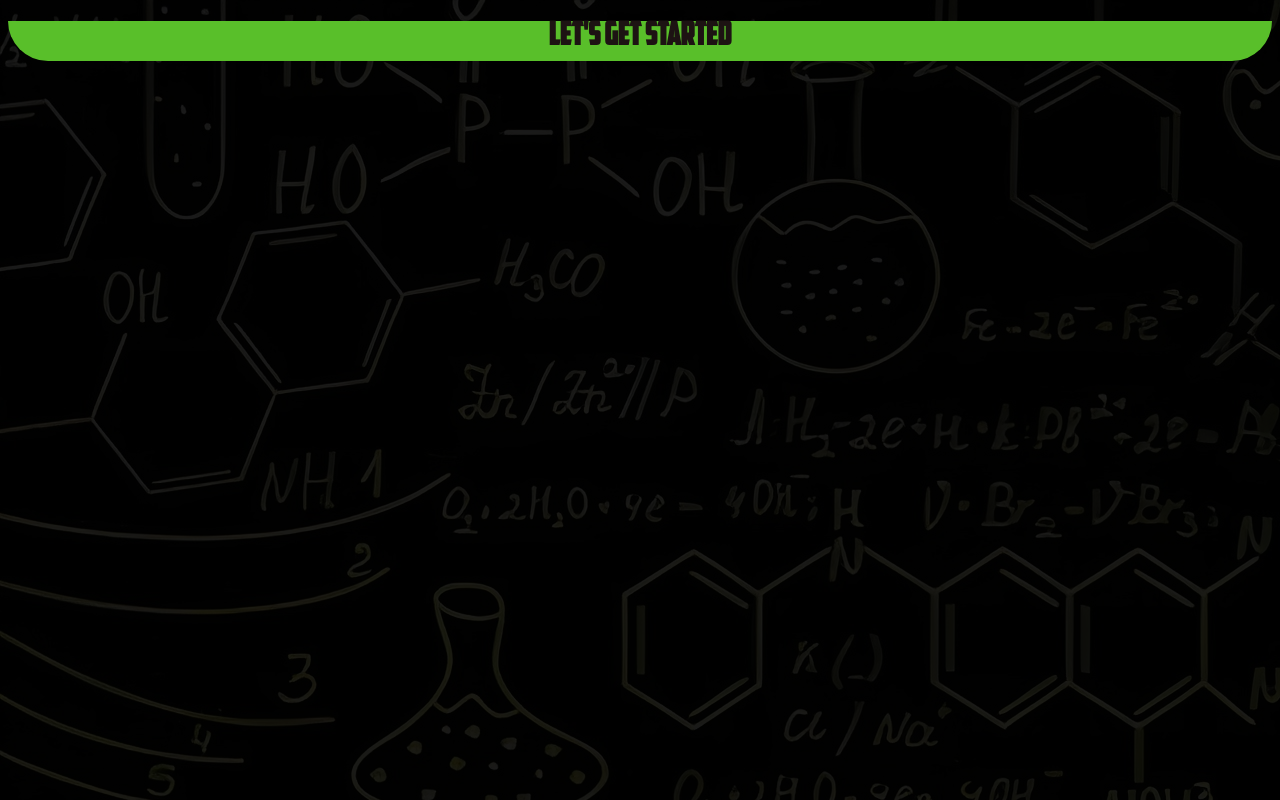
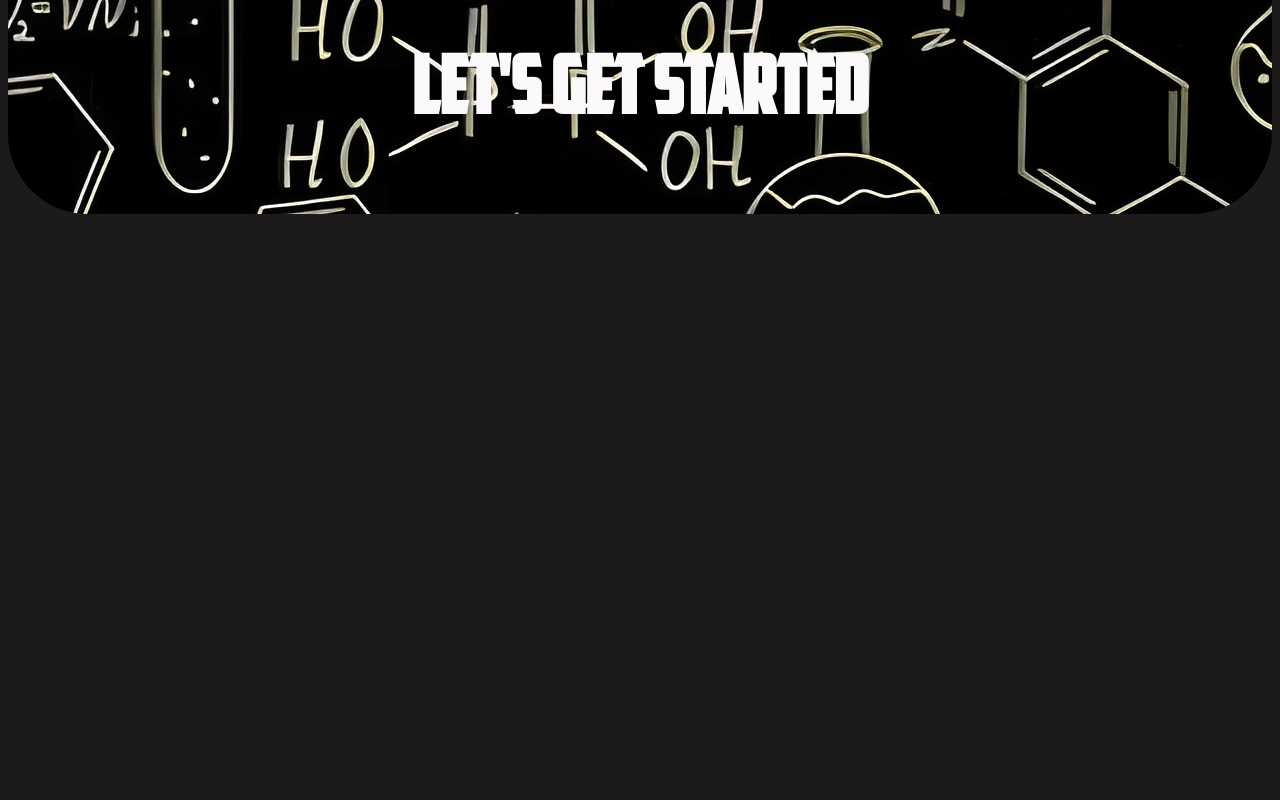
Before and after one commit to Fantxa/SiteBCEL-Support-system, a plain HTML site: page index.html in a window 1280 px wide. Drawn offline with Linux system fonts and the light colour scheme.

Commit message:
Update style.css

```diff
--- a/style.css
+++ b/style.css
@@ -6,6 +6,7 @@
 
 /*Color palette declaration*/
 :root {
+    --background-main:#1c1a1a;
     --black:#0D0D0D;
     --green-20:#0D4006;
     --green-30:#468C32;
@@ -16,37 +17,36 @@
 }
 
 body {
-    background-color: var(--black);
-    background-image: url(Images/images\ \(5\).jpg);
-    background-repeat: 0;
-    background-attachment: fixed;
-    background-blend-mode: overlay;
-
+    background-color: var(--background-main);
 
 }
 
 /*Upper title*/
 #title{
-    background-color: var(--green-50);
-    max-width: 100%;
-    max-height: 10dvh;
-    min-width: none;
-    min-height: 5dvh;
+    background-image: url(Images/images\ \(5\).jpg);
     margin: auto;
-    border-bottom-left-radius: 75px;
-    border-bottom-right-radius: 75px;
-    display: fixed;
+    width:  100%;
+    height: 30dvh;
+    border-bottom-left-radius: 10dvh;
+    border-bottom-right-radius: 10dvh;
+    margin-top: -80px;
+
+
+
 
 
 }
 
+
+
 #title-main{
     font-family: 'TechFont', sans-serif;
-    color: rgb(29, 19, 19);
+    font-size: 10dvh;
+    color: rgb(251, 249, 249);
     text-align: center;
-}
+    align-items: center;
+    padding-top: 80px;
 
 
-#nav-menu {
 
 }
```
